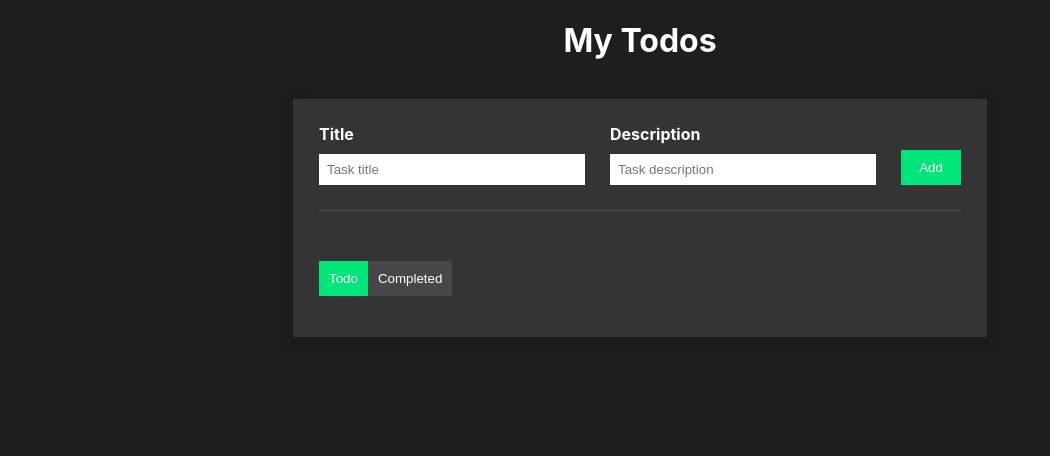
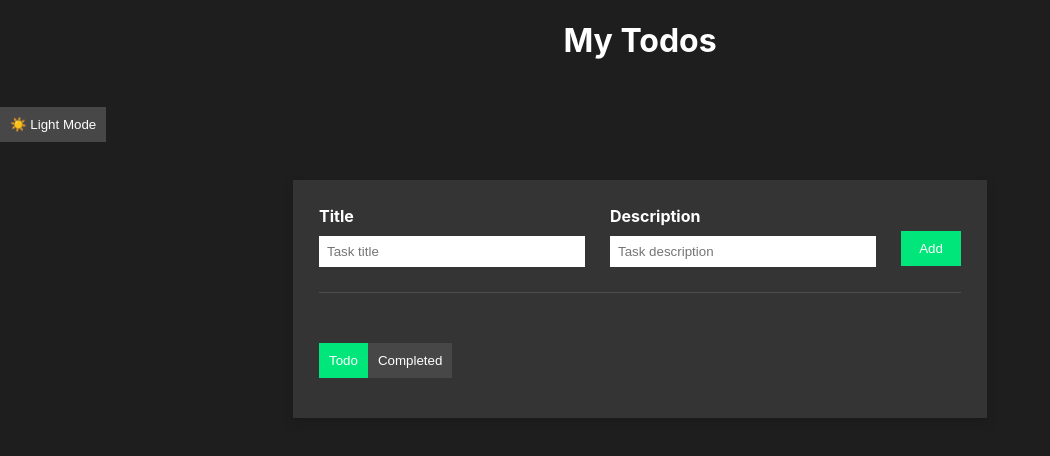
Before and after one commit to Sebastian-Zgheyb/TodoList, a React (Create React App) app in the folder todo-app/: page / in a window 1280 px wide. Shown: the top 456 px of the page, without its empty margins (0-1050 px from the left). Built offline with nearby package versions, Linux system fonts and the light colour scheme.

Commit message:
Added light and dark mode!

```diff
--- a/todo-app/src/App.css
+++ b/todo-app/src/App.css
@@ -1,6 +1,22 @@
+:root {
+  --bg-color: #ffffff;
+  --text-color: #000000;
+  --todo-bg: #f4f4f4;
+  --button-bg: rgb(0, 230, 122);
+  --button-hover: rgb(4, 196, 106);
+}
+
+[data-theme="dark"] {
+  --bg-color: #1f1e1e;
+  --text-color: white;
+  --todo-bg: #353434;
+  --button-bg: rgb(0, 230, 122);
+  --button-hover: rgb(4, 196, 106);
+}
+
 body {
-  background-color: #1f1e1e;
-  color: white;
+  background-color: var(--bg-color);
+  color: var(--text-color);
   overflow: hidden;
 }
 
@@ -9,7 +25,7 @@ h1 {
 }
 
 .todo-wrapper {
-  background: #353434;
+  background: var(--todo-bg);
   padding: 2%;
   width: fit-content;
   margin-left: auto;
@@ -52,7 +68,7 @@ h1 {
 }
 
 .primaryButton {
-  background-color: rgb(0, 230, 122);
+  background-color: var(--button-bg);
   color: white;
   border: none;
   border-radius: 0px;
@@ -62,7 +78,7 @@ h1 {
   cursor: pointer;
 }
 .primaryButton:hover {
-  background-color: rgb(4, 196, 106);
+  background-color: var(--button-hover);
 
 }
 
--- a/todo-app/src/App.js
+++ b/todo-app/src/App.js
@@ -4,6 +4,7 @@ import TodoInput from './components/TodoInput';
 import TodoList from './components/TodoList';
 import CompletedList from './components/CompletedList';
 import ButtonGroup from './components/ButtonGroup';
+import ThemeToggle from "./components/ThemeToggle";
 
 function App() {
   const [isCompleteScreen, setIsCompleteScreen] = useState(false);
@@ -67,6 +68,7 @@ function App() {
   return (
     <div className="App">
       <h1>My Todos</h1>
+      <ThemeToggle />
       <div className="todo-wrapper">
         <TodoInput onAddTodo={handleAddTodo} />
         <ButtonGroup isCompleteScreen={isCompleteScreen} setIsCompleteScreen={setIsCompleteScreen} />
--- /dev/null
+++ b/todo-app/src/components/ThemeToggle.js
@@ -0,0 +1,21 @@
+import { useEffect, useState } from "react";
+
+const ThemeToggle = () => {
+  const [theme, setTheme] = useState(localStorage.getItem("theme") || "dark");
+
+  useEffect(() => {
+    document.documentElement.setAttribute("data-theme", theme);
+    localStorage.setItem("theme", theme);
+  }, [theme]);
+
+  return (
+    <button
+      className="secondaryButton"
+      onClick={() => setTheme(theme === "dark" ? "light" : "dark")}
+    >
+      {theme === "dark" ? "☀️ Light Mode" : "🌙 Dark Mode"}
+    </button>
+  );
+};
+
+export default ThemeToggle;
```
